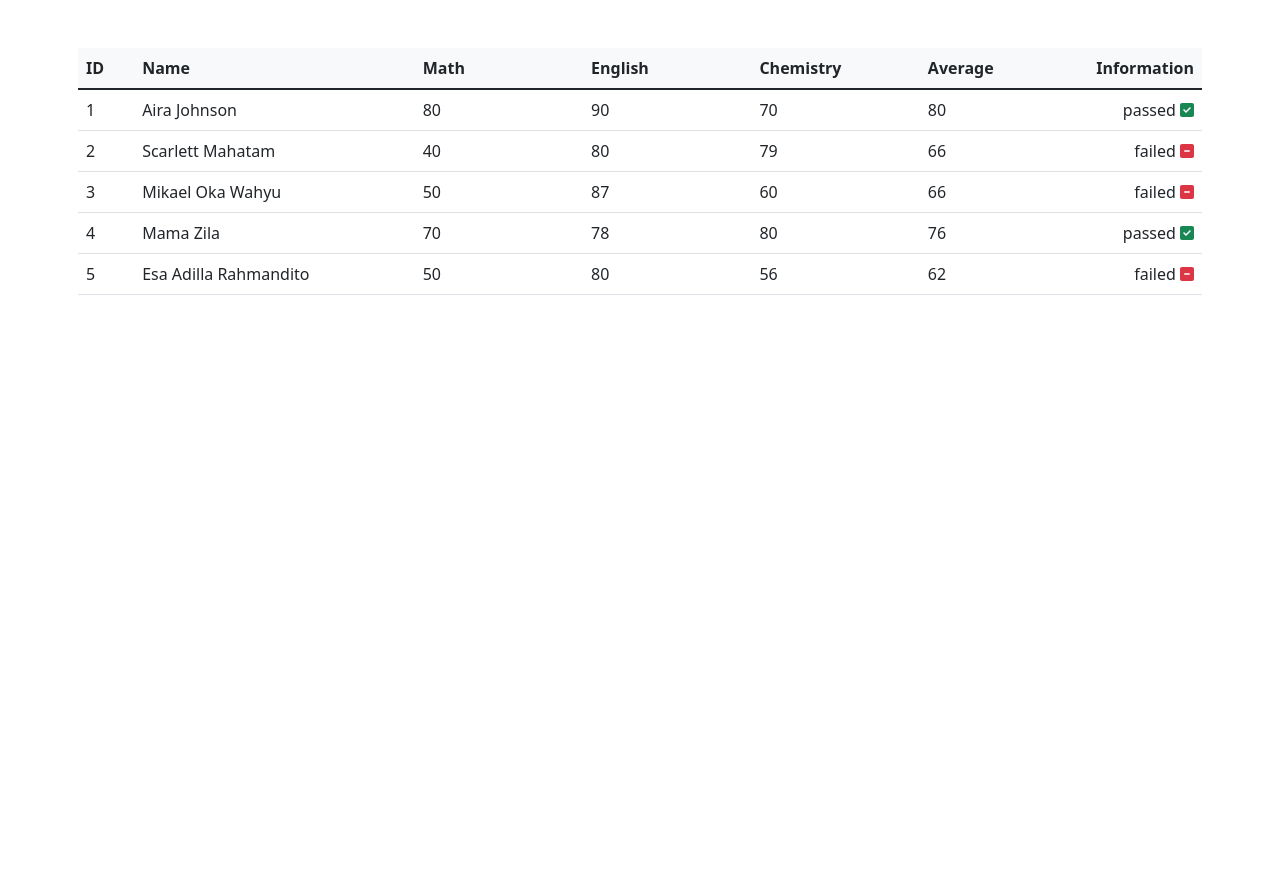
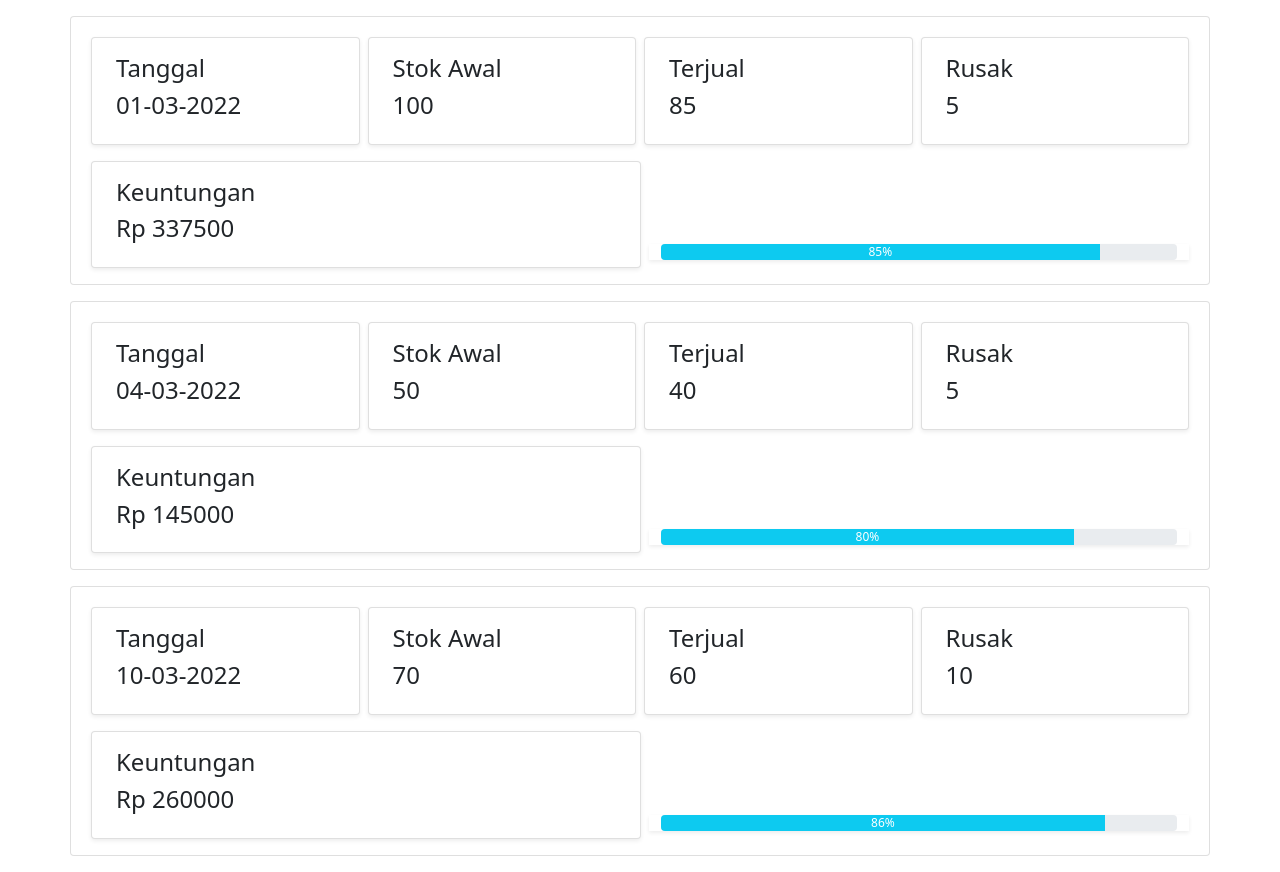
Before and after one commit to R-twitzy/basic-react, a React (Create React App) app: page /Home in a window 1280 px wide. Before the commit the page ends 800 px from the top, so only its background shows below. Built offline with nearby package versions, Linux system fonts and the light colour scheme.

Commit message:
Update 29 Mar 2022

```diff
--- /dev/null
+++ b/src/components/TahuList.js
@@ -0,0 +1,64 @@
+export default function TahuList(props) {
+    let untung= (props.terjual * props.hjual) - ((props.awal - props.terjual) * props.hdasar)
+    let persen= ((props.terjual/props.awal) * 100).toFixed()
+    return (
+        <div className="card container my-3">
+            {/** Row Atas*/}
+            <div className="row px-3 pt-1">
+                {/** Tanggal*/}
+                <div className="col card mx-1 mt-3 p-2 px-3 py-3 shadow-sm">
+                    <div className="d-flex px-2 flex-column">
+                        <h4>Tanggal</h4>
+                        <h4>{props.tgl}</h4>
+                    </div>
+                </div>
+                {/** Stok Awal*/}
+                <div className="col card mx-1 mt-3 p-2 px-3 py-3 shadow-sm">
+                    <div className="d-flex px-2 flex-column">
+                        <h4>Stok Awal</h4>
+                        <h4>{props.awal}</h4>
+                    </div>
+                </div>
+                {/** Terjual*/}
+                <div className="col card mx-1 mt-3 p-2 px-3 py-3 shadow-sm">
+                    <div className="d-flex px-2 flex-column">
+                        <h4>Terjual</h4>
+                        <h4>{props.terjual}</h4>
+                    </div>
+                </div>
+                {/** Rusak*/}
+                <div className="col card mx-1 mt-3 p-2 px-3 py-3 shadow-sm">
+                    <div className="d-flex px-2 flex-column">
+                        <h4>Rusak</h4>
+                        <h4>{props.rusak}</h4>
+                    </div>
+                </div>
+            </div>
+
+            {/** Row Bawah*/}
+            <div className="row px-3 pb-3">
+                {/** Keuntungan*/}
+                <div className="col card mx-1 mt-3 p-2 px-3 py-3 shadow-sm">
+                    <div className="d-flex px-2 flex-column">
+                        <h4>Keuntungan</h4>
+                        <h4>Rp {untung}</h4>
+                    </div>
+                </div>
+                {/** Persentase*/}
+                <div className="col mx-1 mb-2 shadow-sm align-self-end">
+                    <div className="progress">
+                        <div
+                            className="progress-bar bg-info"
+                            role="progressbar"
+                            style={{ width: `${persen}%` }}
+                            aria-valuenow={persen}
+                            aria-valuemin="0"
+                            aria-valuemax="100">
+                            {persen}%
+                        </div>
+                    </div>
+                </div>
+            </div>
+        </div>
+    )
+}
--- a/src/index.jsx
+++ b/src/index.jsx
@@ -5,7 +5,8 @@ import './index.css';
 import reportWebVitals from './reportWebVitals';
 //import Student from './pages/Student';
 //import Book from './pages/Book';
-import Score from './pages/Score';
+//import Score from './pages/Score';
+import Tahu from './pages/Tahu';
 
 
 // load library bootstrap for styling
@@ -15,7 +16,7 @@ import "@fortawesome/fontawesome-free/js/all"
 //import { BrowserRouter } from 'react-router-dom';
 
 ReactDOM.render(
-    <Score/>,
+    <Tahu/>,
     /**<React.StrictMode>
       <BrowserRouter>
         <App />
--- /dev/null
+++ b/src/pages/Tahu.js
@@ -0,0 +1,37 @@
+import { useState, useEffect } from "react";
+import TahuList from "../components/TahuList";
+
+export default function Tahu(props) {
+    let[tahus, setTahus] = useState([])
+
+    useEffect(() =>{
+        // inisiasi data array tahu
+        let arrayTahu = [
+            {tgl: "01-03-2022", awal: 100, terjual: 85, rusak: 5,
+                hdasar: 3000, hjual: 4500},
+            {tgl: "04-03-2022", awal: 50, terjual: 40, rusak: 5,
+                hdasar: 3500, hjual: 4500},
+            {tgl: "10-03-2022", awal: 70, terjual: 60, rusak: 10,
+                hdasar: 4000, hjual: 5000},
+        ]
+        setTahus(arrayTahu)
+    }, [])
+
+    return(
+        <div className="container-fluid">
+            {tahus.map(item => (
+                <TahuList
+                    key={`key-${item.tgl}`}
+                    tgl={item.tgl}
+                    awal={item.awal}
+                    terjual={item.terjual}
+                    rusak={item.rusak}
+                    hdasar={item.hdasar}
+                    hjual={item.hjual}
+                    >
+
+                </TahuList>
+            ))}
+        </div>
+    )
+}
```
